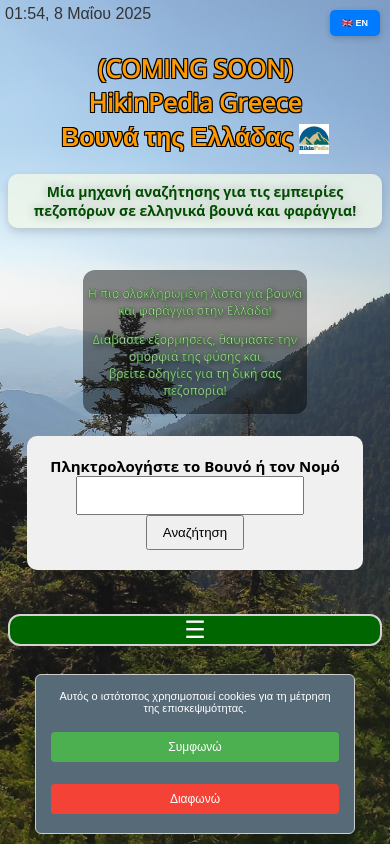
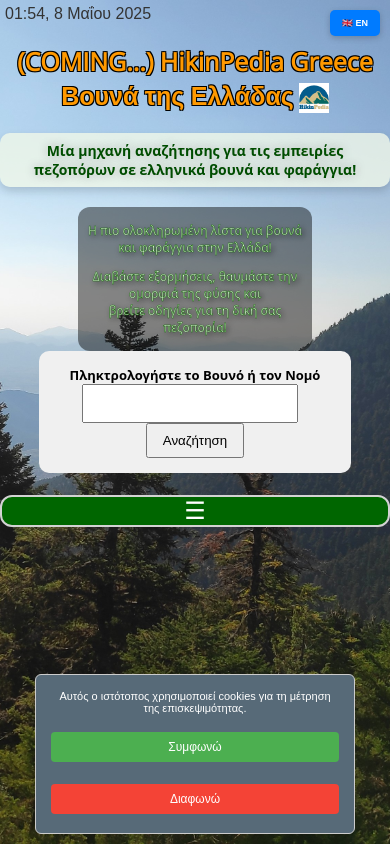
Before and after one commit to VasilisSckmn/hikinpediafinal, a PHP site: page /index.html in a window 390 px wide. Run offline with PHP 8.4, Linux system fonts and the light colour scheme.

Commit message:
changes in css

```diff
--- a/public/MountainsWebsite.css
+++ b/public/MountainsWebsite.css
@@ -52,7 +52,7 @@
 
   .area {
   text-align: center;
-  font-size: 17px;
+  font-size: 15px;
   text-decoration-line: none;
   }
 
@@ -179,8 +179,8 @@
     font-family: "Noto Sans", "Open Sans", Arial, sans-serif;
     padding: 0px;
     border-radius: 10px;
-    margin-bottom: 5px;
-    width: 430px;
+    margin-bottom: px;
+    width: 380px;
     margin: 0 auto;
     text-align: left;
   }
@@ -449,7 +449,7 @@
   }
 
   .area {
-    font-size: 15px;
+    font-size: 13px;
   }
 
   nav ul li a {
@@ -482,8 +482,8 @@
   }
 
   .searchbox {
-    width: 90%; /* Adjust to fit within mobile screens */
-    padding: 5px;
+    width: 80%; /* Adjust to fit within mobile screens */
+    padding: 2px;
   }
 
   #searchInput {
@@ -903,3 +903,10 @@
     box-shadow: 0 4px 8px rgba(0, 0, 0, 0.15); /* Subtle shadow on mobile */
   }
 }
+
+html, body {
+  margin: 0;
+  padding: 0;
+  height: 100%;
+  overflow: hidden;
+}
--- a/public/index.html
+++ b/public/index.html
@@ -37,6 +37,20 @@
   list-style-type: disc !important;
   display: list-item !important;
   color: black; /* bullet and text color */
+
+}
+
+h1 {
+  margin-top: 10px; /* or try 0px if you want it very close to the top */
+  text-align: center; /* optional: centers the h1 */
+  font-family: 'Open Sans', sans-serif; /* to match the font */
+  color: white; /* optional: better contrast over background */
+}
+
+
+body {
+  margin: 0;
+  padding: 0;
 }
 
       </style>
@@ -69,11 +83,10 @@
 </head>
 <body>
 
-    <h1><a href="index.html"><br>(COMING SOON) <br> HikinPedia Greece <br> Βουνά της Ελλάδας</a></h1>
+    <h1><a href="index.html"><br>(COMING...) HikinPedia Greece <br> Βουνά της Ελλάδας</a></h1>
     <h2>Μία μηχανή αναζήτησης για τις εμπειρίες πεζοπόρων σε ελληνικά βουνά και φαράγγια!
     </h2>
 
-    <br>
 
     <div id="datetime"></div>
 
@@ -111,7 +124,7 @@
 
   </div>
   <br>
-  <br>
+
 
     <div class="searchbox">
       <div class="search">
@@ -130,9 +143,8 @@
 
 
 
+  <br>
 
-  <br>
-  <br>
 
   <div class="navigation section no-padding bg-dark">
     <nav id="site-navigation" class="navigation-inner section-inner clear" role="navigation">
@@ -185,10 +197,6 @@
   </div>
 
 <br>
-
-<br><br>
-
-
 
 
 <div id="google_translate_element" style="display:none;"></div>
```
